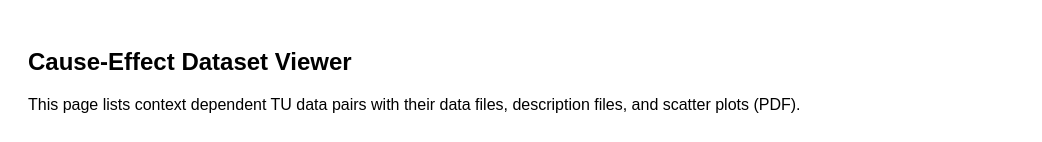
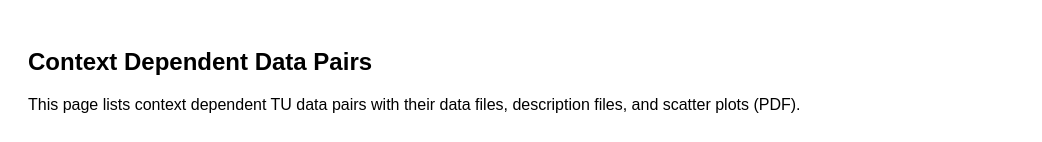
Before and after one commit to iqbalsh1/context_dependent_pairs, a plain HTML site: page index.html in a window 1280 px wide. Shown: the top 142 px of the page, without its empty margins (0-1042 px from the left). Drawn offline with Linux system fonts and the light colour scheme.

Commit message:
update file

```diff
--- a/index.html
+++ b/index.html
@@ -12,7 +12,7 @@
 </head>
 <body>
 
-  <h2>Cause-Effect Dataset Viewer</h2>
+  <h2>Context Dependent Data Pairs</h2>
 
   <p>This page lists context dependent TU data pairs with their data files, description files, and scatter plots (PDF).</p>
 
```
